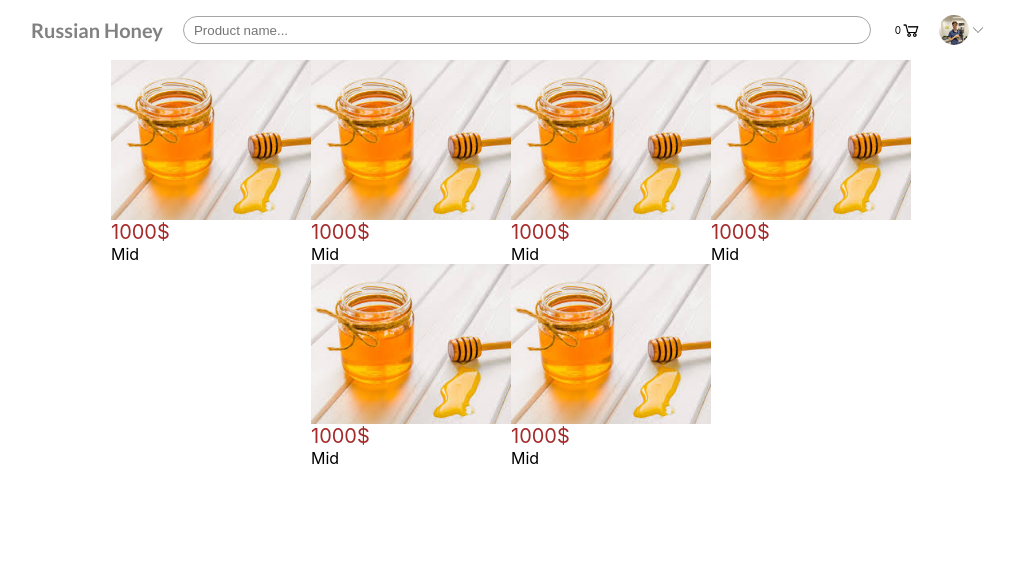
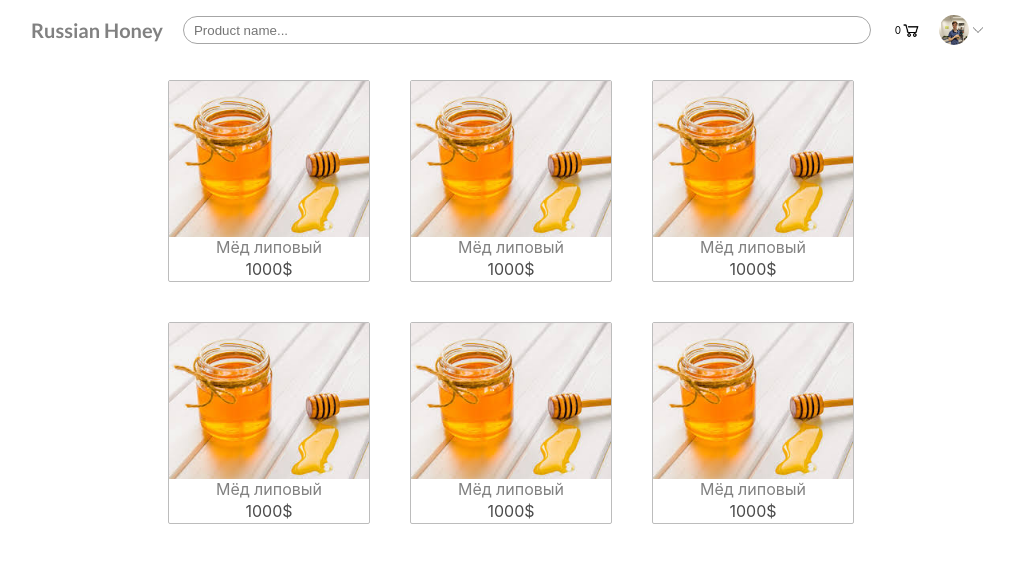
Before and after one commit to Hardelele/e-commerce, a React (Create React App) app: page / in a window 1280 px wide. Shown: the top 562 px of the page, without its empty margins (129-1143 px from the left). Built offline with nearby package versions, Linux system fonts and the light colour scheme.

Commit message:
Stylized component

```diff
--- a/src/application/components/product/Product.tsx
+++ b/src/application/components/product/Product.tsx
@@ -5,8 +5,8 @@ function Product() {
     return (
         <div className="product">
             <div className="image-product"/>
+            <div className="product-name">Мёд липовый</div>
             <div className="product-prise">1000$</div>
-            <div className="product-name">Mid</div>
         </div>
     );
 }
--- a/src/application/components/product/product.css
+++ b/src/application/components/product/product.css
@@ -1,11 +1,26 @@
+.product {
+    text-align: center;
+    width: 200px;
+    height: 200px;
+    margin: 20px;
+    border: #bcbcbc 1px solid;
+    border-radius: 2px;
+}
+
 .image-product {
-    width: 200px;
-    height: 160px;
-    background: url("mid.jpg");
+    flex-grow: 1;
+    background: url("mid.jpg") center;
     background-size: cover;
 }
 
 .product-prise {
-    font-size: 20px;
-    color: brown;
+    font-size: 16px;
+    color: #4b4b4b;
+    margin: auto;
+    padding: 2px;
 }
+
+.product-name {
+    font-size: 16px;
+    color: #818181;
+}
```
